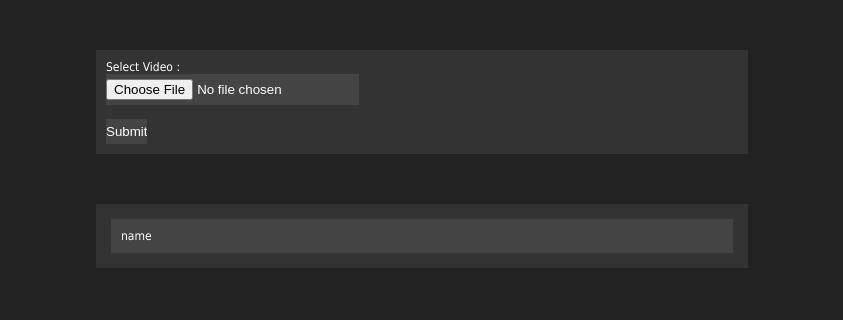
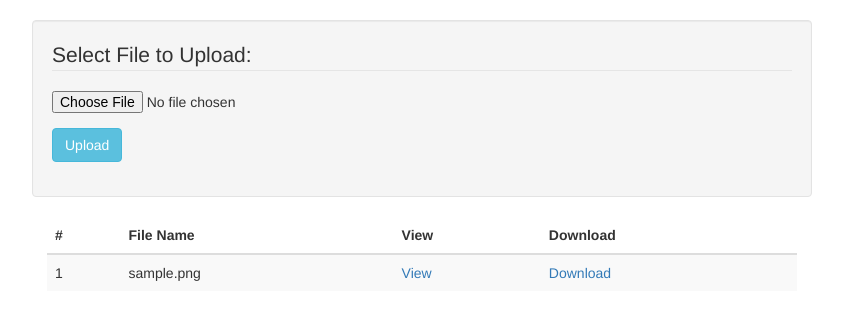
Before and after one commit to sazzadbinashique/luminous, a PHP site: page / in a window 1280 px wide. Shown: the top 320 px of the page, without its empty margins (218-1061 px from the left). Run offline with PHP 8.4, Linux system fonts and the light colour scheme; tables that the repository leaves empty or names only in its code hold one stand-in row (values such as "Sample post"); a stand-in replaces the project's code that opens the database connection; some libraries are stand-ins or nearby versions.

Commit message:
some file deleted

```diff
--- a/connect.php
+++ /dev/null
@@ -1,5 +0,0 @@
-<?php
-	mysql_connect('localhost', 'root', '');
-
-	mysql_select_db('video_system');
-?>
--- a/index.php
+++ b/index.php
@@ -1,68 +1,72 @@
+<?php
+include_once 'dbconnect.php';
+
+// fetch files
+$sql = "select filename from tbl_files";
+$result = mysqli_query($con, $sql);
+?>
+
 <!DOCTYPE html>
 <html>
 <head>
-	<title>Luminous Community</title>
-	<link rel="stylesheet" href="style.css">
+    <title>Upload View & Download file in PHP and MySQL | Demo</title>
+    <meta content="width=device-width, initial-scale=1.0" name="viewport" >
+    <link rel="stylesheet" href="css/bootstrap.css" type="text/css" />
 </head>
 <body>
-	<?php
-		include 'connect.php';
-	?>
+<br/>
+<div class="container">
+    <div class="row">
+        <div class="col-xs-8 col-xs-offset-2 well">
+        <form action="uploads.php" method="post" enctype="multipart/form-data">
+            <legend>Select File to Upload:</legend>
+            <div class="form-group">
+                <input type="file" name="file1" />
+            </div>
+            <div class="form-group">
+                <input type="submit" name="submit" value="Upload" class="btn btn-info"/>
+            </div>
+            <?php if(isset($_GET['st'])) { ?>
+                <div class="alert alert-danger text-center">
+                <?php if ($_GET['st'] == 'success') {
+                        echo "File Uploaded Successfully!";
+                    }
+                    else
+                    {
+                        echo 'Invalid File Extension!';
+                    } ?>
+                </div>
+            <?php } ?>
+        </form>
+        </div>
+    </div>
 
-	<div id="box">
-		<form method="post" enctype="multipart/form-data">
-		<?php
-			if (isset($_FILES['video'])) {
-				# video upload part
-
-				$name = $_FILES['video']['name'];
-				$type = explode('.', $name);
-				$type = end($type);
-				$size = $_FILES['video']['size'];
-				$random_name = rand();
-				$tmp = $_FILES['video']['tmp_name'];
-
-				if ($type != 'mp4' && $type != 'MP4' && $type != 'flv' ) {
-					# condition video upload
-					$message = "Oops This Video Format Not Supported !";
-				    }
-					else{
-						move_uploaded_file($tmp,'videos/'.$random_name.'.'.$type);
-						mysql_query("INSERT INTO videos VALUES('', '$name', 'videos/$random_name .$type')");
-						$message = "Video Uploaded Successfully";
-					}
-
-					echo"$message <br/><br/>";
-			}
-		?>
-		 	Select Video : <br/>
-		 	<input type="file" name="video"/>
-		 	<br/><br/>
-		 	<input type="submit" name="Upload"/>
-		 </form>
-	</div>
-
-	<div id="box">
-		<?php
-			$query = mysql_query("SELECT 'id', 'name', 'url' FROM videos");
-			while ($run = mysql_fetch_array($query)) {
-				# vidos list
-				$video_id = $run['id'];
-				$video_name = $run['name'];
-				$video_url = $run['url'];
-
-		?>
-			<a href="view.php?video=<?php echo $video_url; ?>">
-			<div id="url">
-				<?php echo $video_name; ?>
-			</div>
-			</a>
-
-		<?php
-			}
-		?>
-
-	</div>
-
+    <div class="row">
+        <div class="col-xs-8 col-xs-offset-2">
+            <table class="table table-striped table-hover">
+                <thead>
+                    <tr>
+                        <th>#</th>
+                        <th>File Name</th>
+                        <th>View</th>
+                        <th>Download</th>
+                    </tr>
+                </thead>
+                <tbody>
+                <?php
+                $i = 1;
+                while($row = mysqli_fetch_array($result)) { ?>
+                <tr>
+                    <td><?php echo $i++; ?></td>
+                    <td><?php echo $row['filename']; ?></td>
+                    <td><a href="uploads/<?php echo $row['filename']; ?>" target="_blank">View</a></td>
+                    <td><a href="uploads/<?php echo $row['filename']; ?>" download>Download</td>
+                </tr>
+                <?php } ?>
+                </tbody>
+            </table>
+        </div>
+    </div>
+</div>
 </body>
 </html>
--- a/style.css
+++ /dev/null
@@ -1,35 +0,0 @@
-
-body{
-	background: #222;
-	color: #fff;
-	font-family: tahoma;
-	font-size: 12px;
-
-}
-
-#box{
-	background: #333;
-	padding: 10px;
-	width: 50%;
-	margin: 50px auto;
-
-}
-
-input{
-	background: #444;
-	color: #fff;
-	border: 0px;
-	padding: 5px 0px;
-
-}
-
-a{
-	text-decoration: none;
-	color: #fff;
-
-}
-#url{
-	background: #444;
-	padding: 10px;
-	margin: 5px;
-}
```
Also changed, not shown: test.php (added, +14 -0 lines), view.php (deleted, +0 -27 lines).
